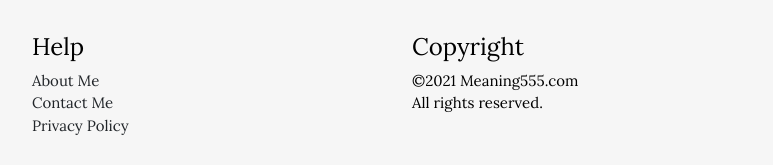
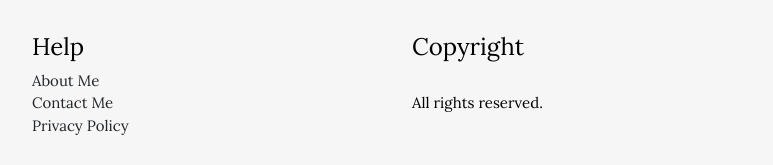
Before and after one commit to stanulionyte/Meaning555.com, a website: page 555-angel-number.html in a window 1280 px wide. Shown: the part 2998-3163 px from the top of the page, without its empty margins (243-1016 px from the left). Drawn offline with Linux system fonts and the light colour scheme.

Commit message:
Add files via upload

```diff
--- a/555-angel-number.html
+++ b/555-angel-number.html
@@ -5,7 +5,7 @@
 
     <meta charset="utf-8">
     <meta name="viewport" content="width=device-width, initial-scale=1, shrink-to-fit=no">
-    <meta name="description" content="Angel Number 555 spreads strong 5-vibration. Your Angel seeks to send you a clear guidance which significantly can impact your life forever.">
+    <meta name="description" content=" Angel Number 555 spreads significantly strong 5-vibration. This means Angel seeks to send you a clear guidance which may impact your life forever.">
     <link rel="shortcut icon" type="image/png" href="img/mypic.png"/>
 
     <title> 555 Angel Number </title>
@@ -193,7 +193,7 @@
                     <div class="col">
                         <div class="grid__item post-large--one-third medium--one-third">
                             <p class="h4">Copyright</p>
-                            <div class="rte">©2021 Meaning555.com<br> All rights reserved.
+                            <div class="rte"><br> All rights reserved.
                             </div>
                         </div>
                     </div>
```
